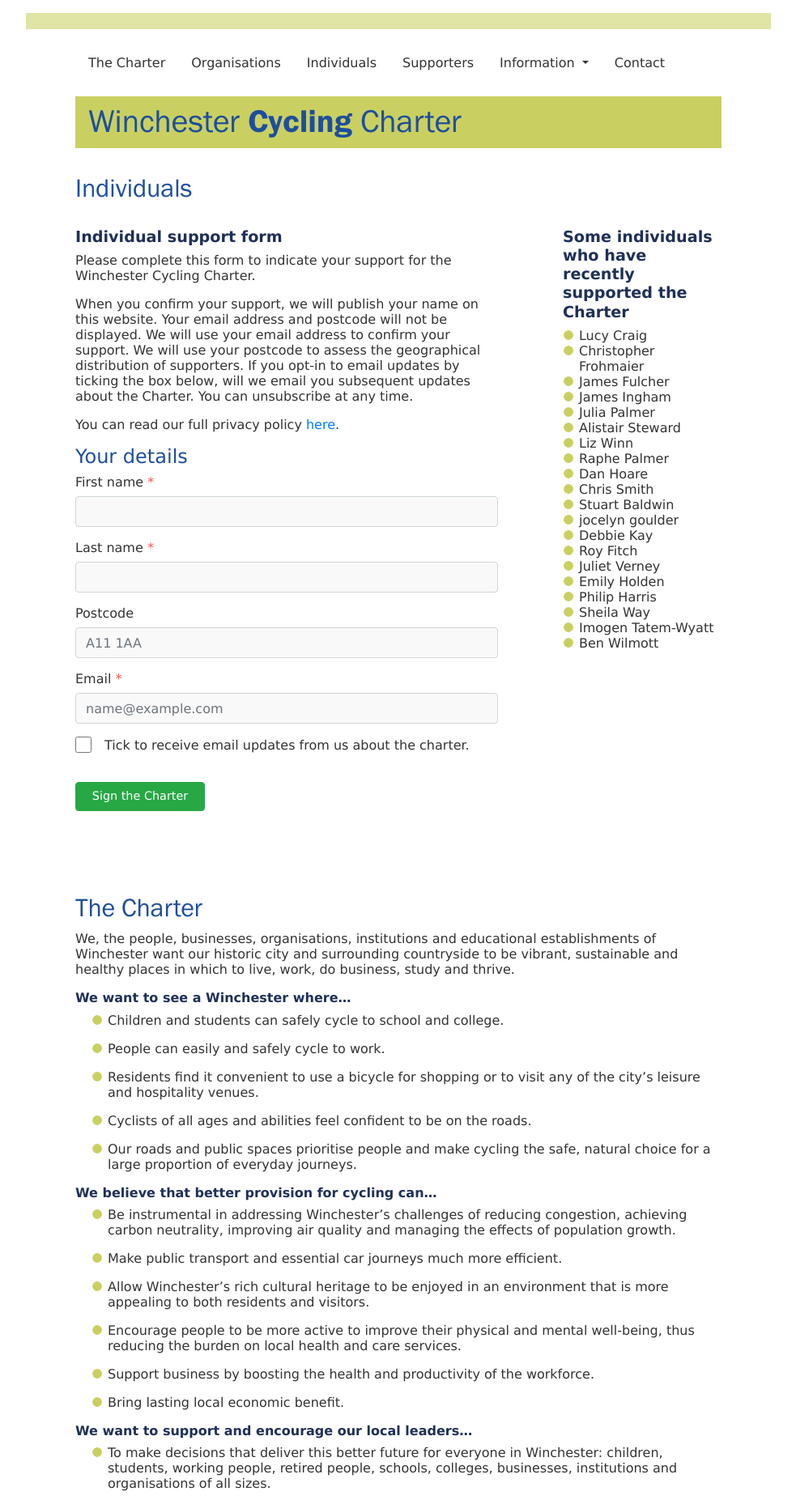
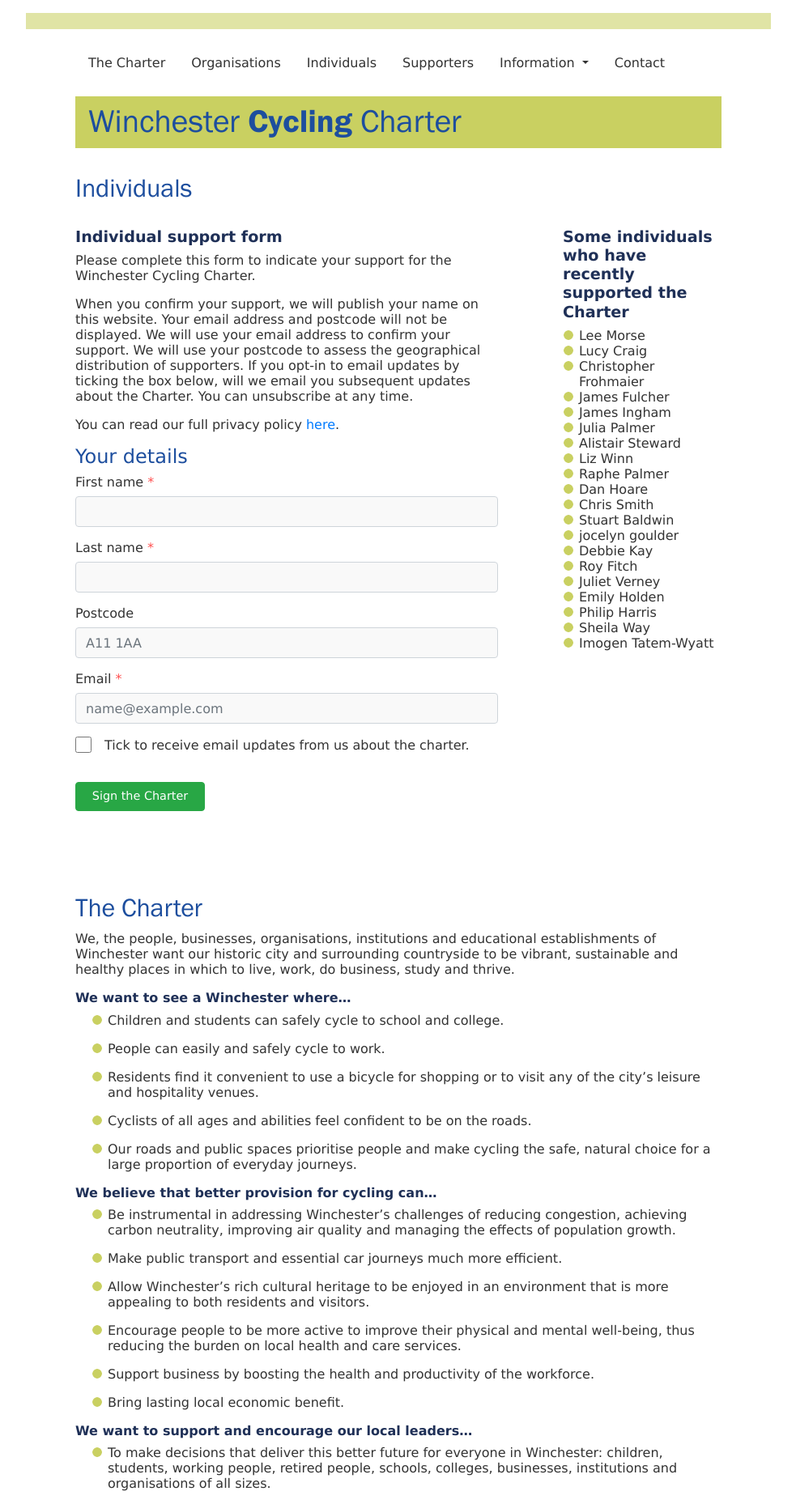
Before and after one commit to winchestercyclingcharter/winchestercyclingcharter.github.io, a Jekyll site: the page built from ind-page.md, in a window 1280 px wide. Shown: the whole page at 81% size, without its empty margins (148-1131 px from the left). Built offline with Jekyll 4.4.1, drawn with Linux system fonts in a browser that asks for light colours; nearby versions of some CDN libraries.

Commit message:
Update people.yml

```diff
--- a/_data/people.yml
+++ b/_data/people.yml
@@ -842,3 +842,4 @@ people:
 - { lastname: Fulcher, firstname: James, dt: 20230715-184751-782306 }
 - { lastname: Frohmaier, firstname: Christopher, dt: 20230722-062429-977252 }
 - { lastname: Craig, firstname: Lucy, dt: 20230815-073007-518295 }
+- { lastname: Morse, firstname: Lee, dt: 20230820-175738-007858 }
```
